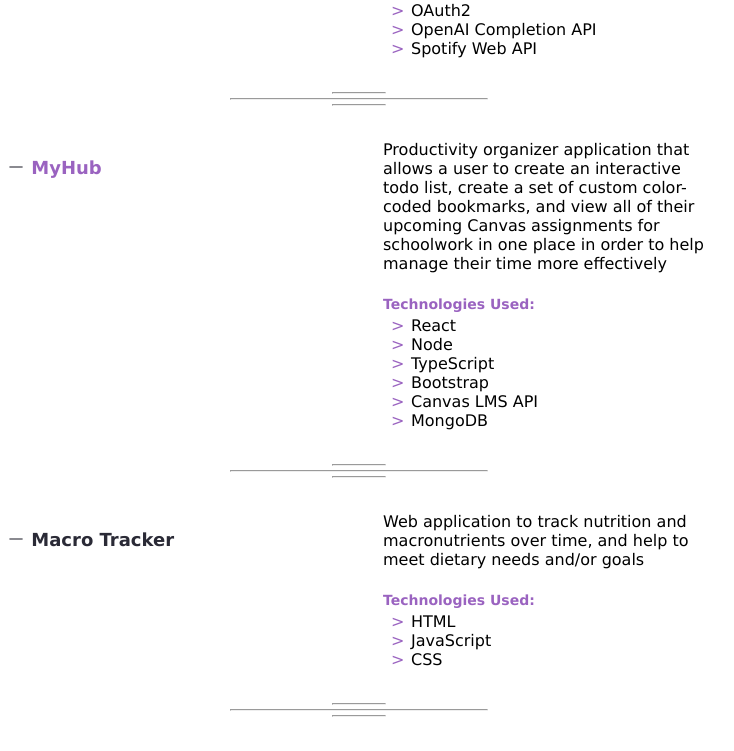
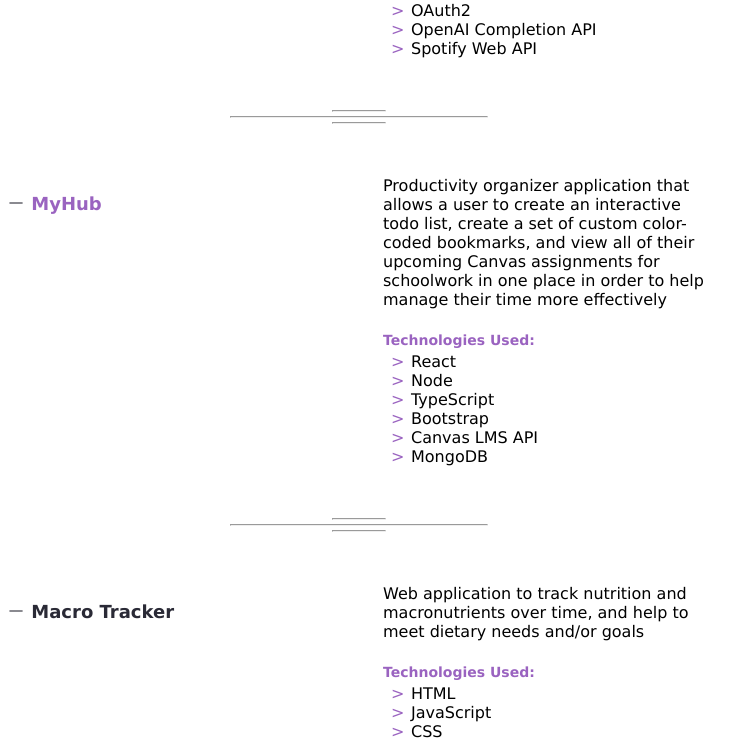
Before and after one commit to kegdotcom/kegdotcom.github.io, a React (Create React App) app: page / in a window 1280 px wide. Shown: the part 933-1684 px from the top of the page, without its empty margins (281-1015 px from the left). Built offline with nearby package versions, Linux system fonts and the light colour scheme.

Commit message:
fixed margins following styles of other components

```diff
--- a/src/components/projects/project.module.css
+++ b/src/components/projects/project.module.css
@@ -1,7 +1,7 @@
 .project {
   display: grid;
   grid-template-columns: 50% 50%;
-  margin: 6px 8px;
+  margin: 24px 8px;
 }
 
 div.name {
```
